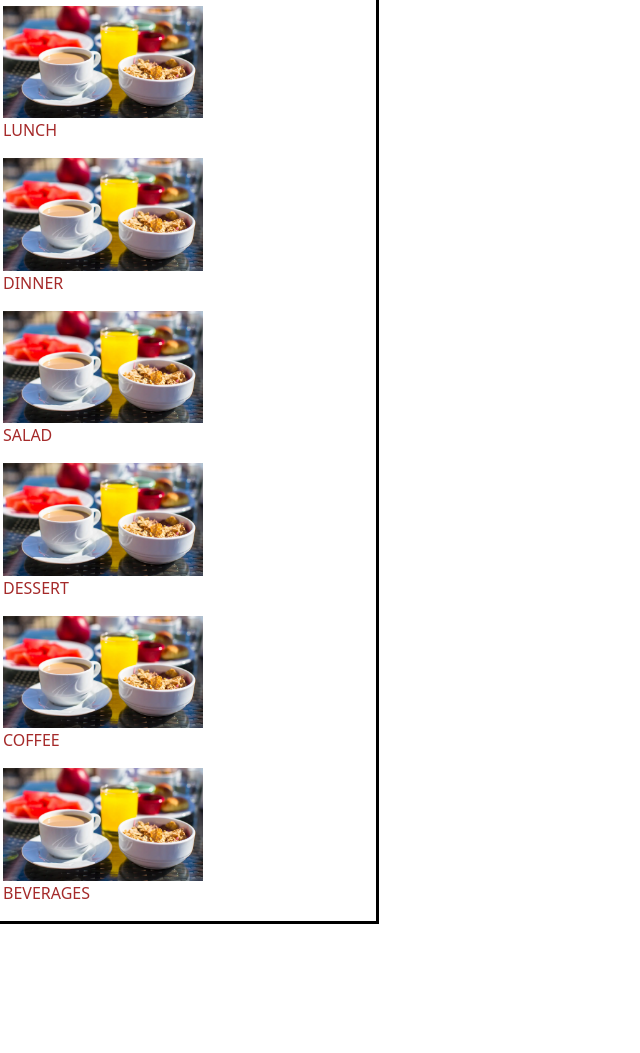
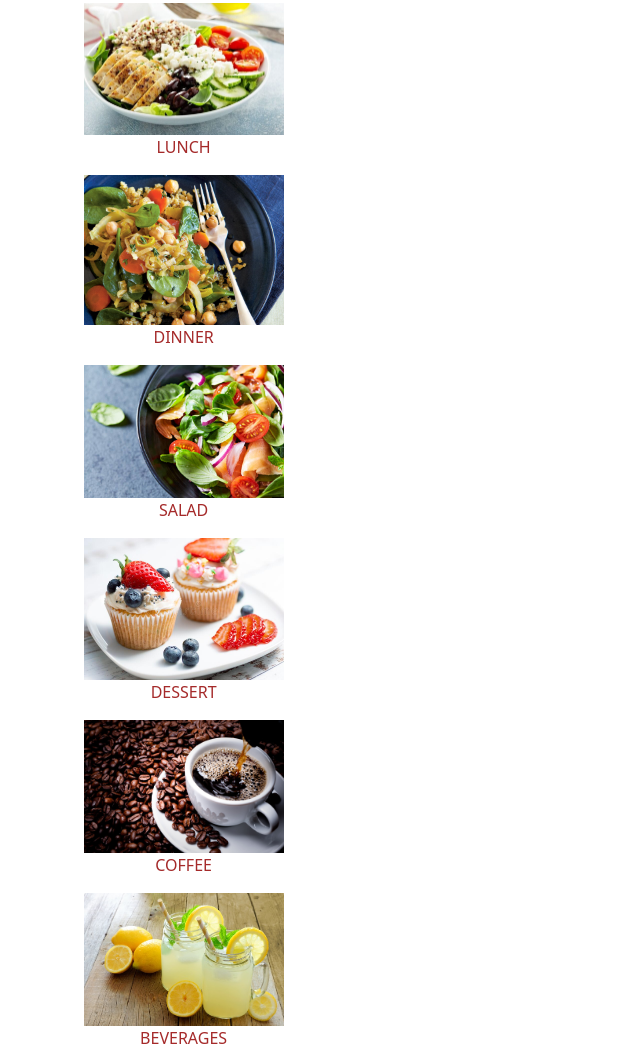
Before and after one commit to luonghuyquang/team-11-web-HAMK-2023, a plain HTML site: page Menu.html in a window 1280 px wide. Shown: the part 286-1339 px from the top of the page, without its empty margins (0-640 px from the left). Before the commit the page ends 1234 px from the top, so only its background shows below. Drawn offline with nearby package versions, Linux system fonts and the light colour scheme.

Commit message:
add images and html page

```diff
--- a/Menu.html
+++ b/Menu.html
@@ -49,12 +49,12 @@
 
    <div class="row">
     <div class="column left"><p><br><img src="images/Breakfast.jpg" alt="Image" width="200px"><br>BREAKFIRST</p>
-        <p><img src="images/Breakfast.jpg" alt="Image" width="200px"><br>LUNCH</p>
-        <p><img src="images/Breakfast.jpg" alt="Image" width="200px"><br>DINNER</p>
-        <p><img src="images/Breakfast.jpg" alt="Image" width="200px"><br>SALAD</p>
-        <p><img src="images/Breakfast.jpg" alt="Image" width="200px"><br>DESSERT</p>
-        <p><img src="images/Breakfast.jpg" alt="Image" width="200px"><br>COFFEE</p>
-        <p><img src="images/Breakfast.jpg" alt="Image" width="200px"><br>BEVERAGES</p>
+        <p><img src="images/Lunch.jpg" alt="Image" width="200px"><br>LUNCH</p>
+        <p><img src="images/Dinner.jpeg" alt="Image" width="200px"><br>DINNER</p>
+        <p><img src="images/salad.jpg" alt="Image" width="200px"><br>SALAD</p>
+        <p><img src="images/Dessert.jpg" alt="Image" width="200px"><br>DESSERT</p>
+        <p><img src="images/coffe1.jpg" alt="Image" width="200px"><br>COFFEE</p>
+        <p><img src="images/Beverages1.jpg" alt="Image" width="200px"><br>BEVERAGES</p>
     </div>
     <div class="coumn right"><p></p>Lorem ipsum dolor sit, amet consectetur adipisicing elit. Nobis cumque in vero facere ab facilis impedit aut reprehenderit?
          Ullam soluta tempora ut, perferendis aut iste dignissimos fugit nesciunt repellat? Vero</p>
--- a/style.css
+++ b/style.css
@@ -1,12 +1,11 @@
 body{
-    background-color: white;
+    background-color:white;
 }
 .left{
     float: left;
     color: brown;
     width: 30%;
-    border-style: solid;
-    border-color: black;
+    text-align: center;
 }
 
 .right{
```
Also changed, not shown: Breakfast.html (added), images/Beverages.jpg (added), images/Beverages1.jpg (added), images/Dessert.jpg (added), images/Dinner.jpeg (added), images/Lunch.jpg (added), images/coffe1.jpg (added), images/coffee.jpg (added), images/salad.jpg (added).
